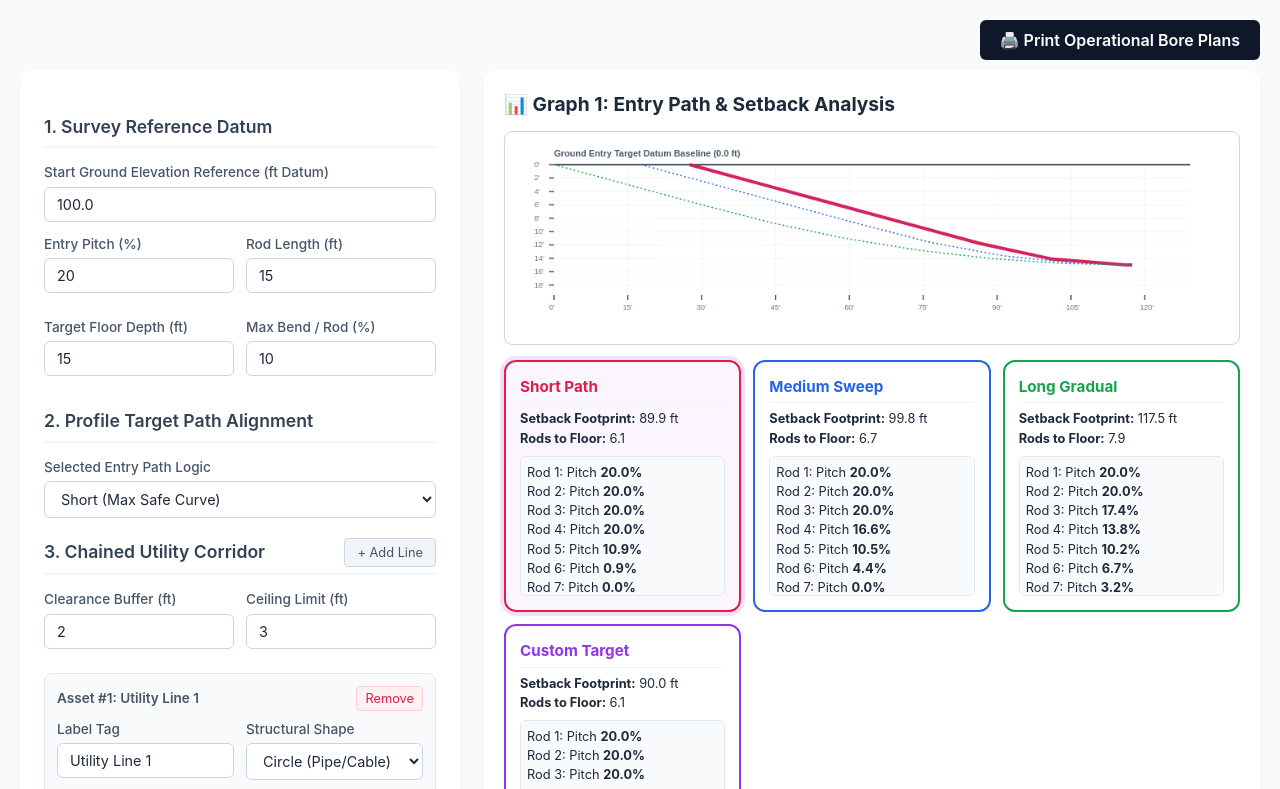
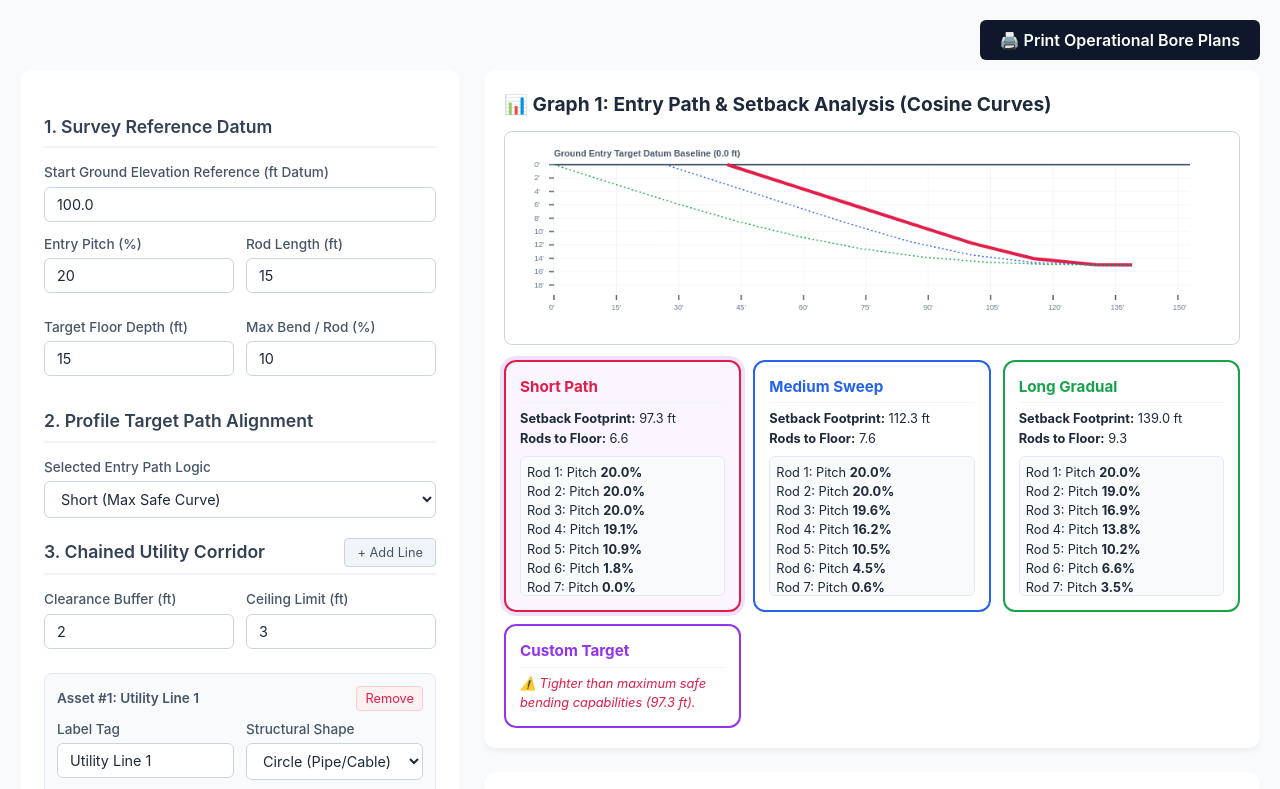
Before and after one commit to gstockrahm/SetbackCalculator_CustomBorePlanning, a plain HTML site: page index.html in a window 1280 px wide. Shown: the part 83-872 px from the top of the page. Drawn offline with Linux system fonts and the light colour scheme.

Commit message:
AttemptedFix

```diff
--- a/index.html
+++ b/index.html
@@ -114,7 +114,7 @@
 <body>
 
 <header>
-    <h1>HDD Dynamic Plan & Profile Designer</h1>
+    <h1>HDD Professional Alignment Plan & Profile Designer</h1>
 </header>
 
 <div class="print-btn-container">
@@ -187,7 +187,7 @@
         <div class="form-row">
             <div class="form-group">
                 <label>Distance to Finish (ft)</label>
-                <input type="number" id="distanceToFinish" value="65" step="1">
+                <input type="number" id="distanceToFinish" value="85" step="1">
             </div>
             <div class="form-group">
                 <label>Ground El. at Finish (ft)</label>
@@ -204,7 +204,7 @@
 
     <div class="main-panel">
         <div class="visualizer-container">
-            <h2>📊 Graph 1: Entry Path & Setback Analysis</h2>
+            <h2>📊 Graph 1: Entry Path & Setback Analysis (Cosine Curves)</h2>
             <canvas id="entryCanvas" width="900" height="260"></canvas>
             <div class="cards-grid" style="margin-top: 15px;">
                 <div class="card" id="shortCard"><h3>Short Path</h3><div id="shortOut"></div></div>
@@ -215,7 +215,7 @@
         </div>
 
         <div class="visualizer-container">
-            <h2>🚧 Graph 2: Continuous Alignment Profile (Entry Stake to Exit Finish)</h2>
+            <h2>🚧 Graph 2: Continuous Alignment Profile (Dynamic Obstacle Avoidance Routing)</h2>
             <canvas id="borePlanCanvas" width="900" height="380"></canvas>
         </div>
 
@@ -252,7 +252,7 @@ function addUtilityRow() {
         name: "Utility Line " + (utilitiesList.length + 1),
         type: "circle",
         size: 12,
-        distanceFromPrev: isFirst ? 35 : 25,
+        distanceFromPrev: isFirst ? 75 : 45,
         groundElevation: 100.0,
         topElevation: 91.0,
         bottomElevation: 89.5,
@@ -305,7 +305,7 @@ function renderUtilityRows() {
     utilitiesList.forEach((u, idx) => {
         const div = document.createElement('div');
         div.className = 'utility-card';
-        const distanceLabel = idx === 0 ? "Distance from Entry Setback (ft)" : "Distance from Prev Utility (ft)";
+        const distanceLabel = idx === 0 ? "Distance from Entry Point X=0 (ft)" : "Distance from Prev Utility (ft)";
         const isStorm = u.type === 'storm_drain';
 
         div.innerHTML = `
@@ -389,12 +389,12 @@ function calculateBore() {
         return;
     }
 
-    const shortPlan = generateMinimumCurvatureProfile(P0, targetDepth, rodL, maxBend);
-    const medPlan = generateMinimumCurvatureProfile(P0, targetDepth, rodL, maxBend * 0.6);
-    const longPlan = generateMinimumCurvatureProfile(P0, targetDepth, rodL, maxBend * 0.35);
+    const shortPlan = generateCosineSmoothProfile(P0, targetDepth, rodL, maxBend);
+    const medPlan = generateCosineSmoothProfile(P0, targetDepth, rodL, maxBend * 0.6);
+    const longPlan = generateCosineSmoothProfile(P0, targetDepth, rodL, maxBend * 0.35);
 
     if (!shortPlan.possible) {
-        showError(`Bend constraints (${maxBend}%) are geometrically incapable of converting to horizontal at this depth layout.`);
+        showError(`Bend constraints (${maxBend}%) are geometrically incapable of converting horizontally within this layout configuration.`);
         return;
     }
 
@@ -403,7 +403,7 @@ function calculateBore() {
         if (desiredSetback < shortPlan.naturalSetback) {
             customPlan.errorMsg = `Tighter than maximum safe bending capabilities (${shortPlan.naturalSetback.toFixed(1)} ft).`;
         } else {
-            customPlan = generateMinimumCurvatureProfile(P0, targetDepth, rodL, maxBend, desiredSetback);
+            customPlan = generateCosineSmoothProfile(P0, targetDepth, rodL, maxBend, desiredSetback);
             customPlan.isCustom = true;
         }
     }
@@ -434,24 +434,36 @@ function calculateBore() {
     buildAndDrawContinuousPlan(activePlanData, startElev, targetDepth, rodL, maxBend, exitDepth, safetyBuffer, minSurfaceDepth, distanceToFinish, finishElev);
 }
 
-function generateMinimumCurvatureProfile(entryPitch, targetDepth, rodL, bendPerRod, targetSetback) {
+function generateCosineSmoothProfile(entryPitch, targetDepth, rodL, bendPerRod, targetSetback) {
     let profile = { possible: true, rods: [], setback: 0, totalRods: 0, naturalSetback: 0 };
+    if (bendPerRod <= 0) return { possible: false };
 
-    let theta0 = Math.atan(entryPitch / 100);
-    let thetaChangePerRod = Math.atan(bendPerRod / 100);
-    let k = thetaChangePerRod / rodL;
+    let approxRodsNeeded = (entryPitch / bendPerRod) * 1.5;
+    let curveLength = Math.max(rodL * 2, approxRodsNeeded * rodL);
 
-    let curveDepth = (1 - Math.cos(theta0)) / k;
+    let curveDepth = 0;
+    let curveSetback = 0;
+    let step = 0.2;
+
+    for (let s = 0; s < curveLength; s += step) {
+        let progress = s / curveLength;
+        let factor = 0.5 * (1 + Math.cos(progress * Math.PI));
+        let p = entryPitch * factor;
+        let theta = Math.atan(p / 100);
+        curveDepth += step * Math.sin(theta);
+        curveSetback += step * Math.cos(theta);
+    }
+
     if (curveDepth > targetDepth) {
         profile.possible = false;
         return profile;
     }
 
     let straightDepth = targetDepth - curveDepth;
+    let theta0 = Math.atan(entryPitch / 100);
     let straightLength = straightDepth / Math.sin(theta0);
-    let curveLength = theta0 / k;
+    let naturalX = (straightLength * Math.cos(theta0)) + curveSetback;
 
-    let naturalX = (straightLength * Math.cos(theta0)) + (Math.sin(theta0) / k);
     profile.naturalSetback = naturalX;
 
     let flatLengthNeeded = 0;
@@ -462,42 +474,60 @@ function generateMinimumCurvatureProfile(entryPitch, targetDepth, rodL, bendPerR
     let totalPathLength = straightLength + curveLength + flatLengthNeeded;
     let totalRodsCount = Math.ceil(totalPathLength / rodL);
 
+    let currentX = 0;
+    let currentY = 0;
+    let currentS = 0;
+
     for (let i = 1; i <= totalRodsCount; i++) {
-        let s = Math.min(i * rodL, totalPathLength);
-        let x = 0, y = 0, theta = 0;
+        let targetS = i * rodL;
+        if (targetS > totalPathLength) targetS = totalPathLength;
 
-        if (s <= straightLength) {
-            x = s * Math.cos(theta0);
-            y = s * Math.sin(theta0);
-            theta = theta0;
-        } else if (s <= straightLength + curveLength) {
-            let s_curve = s - straightLength;
-            theta = theta0 - (k * s_curve);
-            x = (straightLength * Math.cos(theta0)) + ((Math.sin(theta0) - Math.sin(theta)) / k);
-            y = (straightLength * Math.sin(theta0)) + ((Math.cos(theta) - Math.cos(theta0)) / k);
+        for(let dist = currentS; dist < targetS; dist += step) {
+            let d = Math.min(step, targetS - dist);
+            let p = entryPitch;
+
+            if (dist > straightLength) {
+                if (dist > straightLength + curveLength) {
+                    p = 0;
+                } else {
+                    let progress = (dist - straightLength) / curveLength;
+                    p = entryPitch * (0.5 * (1 + Math.cos(progress * Math.PI)));
+                }
+            }
+            let th = Math.atan(p / 100);
+            currentX += d * Math.cos(th);
+            currentY += d * Math.sin(th);
+        }
+        currentS = targetS;
+
+        let pitchToReport = 0;
+        if (currentS <= straightLength) {
+            pitchToReport = entryPitch;
+        } else if (currentS <= straightLength + curveLength) {
+            let progress = (currentS - straightLength) / curveLength;
+            pitchToReport = entryPitch * (0.5 * (1 + Math.cos(progress * Math.PI)));
         } else {
-            let s_flat = s - (straightLength + curveLength);
-            x = naturalX + s_flat;
-            y = targetDepth;
-            theta = 0;
+            pitchToReport = 0;
+            currentY = targetDepth;
         }
 
         profile.rods.push({
             rodNum: i,
-            pitch: Math.max(0, Math.tan(theta) * 100),
-            x: x,
-            y: y
+            pitch: Math.max(0, pitchToReport),
+            x: currentX,
+            y: currentY
         });
     }
 
-    profile.setback = Math.max(...profile.rods.map(r => r.x));
+    profile.setback = currentX;
     profile.totalRods = totalPathLength / rodL;
     return profile;
 }
 
 function buildAndDrawContinuousPlan(entryPlan, startElev, targetDepth, rodL, maxBend, exitDepth, safetyBuffer, minSurfaceDepth, distanceToFinish, finishElev) {
     let continuousRods = [];
-    let groundPoints = [{x: 0, el: startElev}, {x: entryPlan.setback, el: startElev}];
+    // FIX 1: Map visual tracking directly starting from Absolute Stationing X=0
+    let groundPoints = [{x: 0, el: startElev}];
     let rodCounter = 0;
 
     entryPlan.rods.forEach(r => {
@@ -515,7 +545,8 @@ function buildAndDrawContinuousPlan(entryPlan, startElev, targetDepth, rodL, max
     });
 
     let mappedUtilities = [];
-    let currentUtilX = entryPlan.setback;
+    // FIX 2: Utility positions calculate horizontally from X=0 instead of stacking past entryPlan bounds
+    let currentUtilX = 0;
 
     utilitiesList.forEach((u, idx) => {
         currentUtilX += u.distanceFromPrev;
@@ -524,7 +555,8 @@ function buildAndDrawContinuousPlan(entryPlan, startElev, targetDepth, rodL, max
     });
 
     let lastAssetX = mappedUtilities.length > 0 ? mappedUtilities[mappedUtilities.length - 1].absoluteX : entryPlan.setback;
-    let finishX = lastAssetX + distanceToFinish;
+    let baselineEndX = Math.max(lastAssetX, entryPlan.setback);
+    let finishX = baselineEndX + distanceToFinish;
     groundPoints.push({ x: finishX, el: finishElev });
 
     let exitRodsCount = 0;
@@ -580,22 +612,20 @@ function buildAndDrawContinuousPlan(entryPlan, startElev, targetDepth, rodL, max
         finishX = flatSectionEndX + exitCurveWidthX;
     }
 
-    // ACTIVE REACTIONARY STEERING CALCULATION LOOP
     let runningX = flatSectionStartX;
     let currentBoreEl = startElev - targetDepth;
     let currentPitch = 0;
 
+    // FIX 3: Calculation loop looks ahead further (65 feet) to react and dive down smoothly before reaching the zone
     while (runningX < flatSectionEndX) {
         rodCounter++;
         let nextX = Math.min(runningX + rodL, flatSectionEndX);
         let actualStepL = nextX - runningX;
 
-        // Default layout baseline reference
         let targetBoreEl = startElev - targetDepth;
 
-        // Scan ahead dynamically for upcoming crossing conduits
         mappedUtilities.forEach(u => {
-            if (u.absoluteX >= runningX && u.absoluteX <= runningX + 45) {
+            if (u.absoluteX >= runningX && u.absoluteX <= runningX + 65) {
                 if (u.clearance === 'under') {
                     let clearanceCeiling = u.bottomElevation - safetyBuffer;
                     if (targetBoreEl > clearanceCeiling) {
@@ -610,14 +640,12 @@ function buildAndDrawContinuousPlan(entryPlan, startElev, targetDepth, rodL, max
             }
         });
 
-        // Maintain ceiling boundaries against shallow limits
         let currentGroundHeight = getInterpolatedGround(nextX, groundPoints);
         let absoluteCeilingLimit = currentGroundHeight - minSurfaceDepth;
         if (targetBoreEl > absoluteCeilingLimit) {
             targetBoreEl = absoluteCeilingLimit;
         }
 
-        // Steer vector matching limits to maximum structural pitch bend limits
         let heightDelta = targetBoreEl - currentBoreEl;
         let maxVerticalChange = (maxBend / 100) * actualStepL;
 
@@ -799,19 +827,18 @@ function drawBorePlanGraph(masterRods, utilities, groundPoints, buffer, ceiling,
     let minX = 0;
     let maxX = Math.max(...masterRods.map(p => p.x), 150);
 
-    // Expand upper graph limits safely so surface-level features like Storm Drains don't clip coordinates out of bounds
-    let rawMinEl = Math.min(...masterRods.map(p => p.el), startElev - targetDepth * 1.6);
-    let rawMaxEl = Math.max(...groundPoints.map(g => g.el), ...utilities.map(u => u.topElevation), startElev + 10);
+    let rawMinEl = Math.min(...masterRods.map(p => p.el), startElev - targetDepth * 1.8);
+    let rawMaxEl = Math.max(...groundPoints.map(g => g.el), ...utilities.map(u => u.topElevation), startElev + 15);
     let elDifference = rawMaxEl - rawMinEl;
 
     let minEl, maxEl;
     if (elDifference < 30) {
         let centerEl = (rawMinEl + rawMaxEl) / 2;
-        minEl = centerEl - 20;
-        maxEl = centerEl + 20;
+        minEl = centerEl - 25;
+        maxEl = centerEl + 25;
     } else {
         minEl = rawMinEl - (elDifference * 0.15);
-        maxEl = rawMaxEl + (elDifference * 0.20); // Elevated padding overhead
+        maxEl = rawMaxEl + (elDifference * 0.25);
     }
 
     let marginX = 60, marginY = 40;
@@ -825,7 +852,7 @@ function drawBorePlanGraph(masterRods, utilities, groundPoints, buffer, ceiling,
     drawAxisTicks(ctx, minX, maxX, minEl, maxEl, getWX, getWY, canvas.height, rodL);
 
     ctx.beginPath();
-    ctx.fillStyle = 'rgba(120, 53, 15, 0.06)';
+    ctx.fillStyle = 'rgba(120, 53, 15, 0.05)';
     let sortedGround = [...groundPoints].sort((a,b) => a.x - b.x);
     ctx.moveTo(getWX(sortedGround[0].x), getWY(minEl));
     sortedGround.forEach(pt => ctx.lineTo(getWX(pt.x), getWY(pt.el)));
@@ -839,7 +866,7 @@ function drawBorePlanGraph(masterRods, utilities, groundPoints, buffer, ceiling,
     });
     ctx.stroke();
 
-    ctx.beginPath(); ctx.strokeStyle = 'rgba(239, 68, 68, 0.4)'; ctx.lineWidth = 1.5; ctx.setLineDash([4, 4]);
+    ctx.beginPath(); ctx.strokeStyle = 'rgba(239, 68, 68, 0.35)'; ctx.lineWidth = 1.2; ctx.setLineDash([4, 4]);
     sortedGround.forEach((pt, i) => {
         if(i === 0) ctx.moveTo(getWX(pt.x), getWY(pt.el - ceiling));
         else ctx.lineTo(getWX(pt.x), getWY(pt.el - ceiling));
@@ -860,8 +887,8 @@ function drawBorePlanGraph(masterRods, utilities, groundPoints, buffer, ceiling,
         if (u.clearance === 'under' && closestRod.el > (u.bottomElevation - buffer)) isBreached = true;
         if (u.clearance === 'over' && closestRod.el < (u.topElevation + buffer)) isBreached = true;
 
-        ctx.fillStyle = isBreached ? 'rgba(239, 68, 68, 0.15)' : 'rgba(22, 163, 74, 0.08)';
-        ctx.strokeStyle = isBreached ? 'rgba(239, 68, 68, 0.5)' : 'rgba(22, 163, 74, 0.3)';
+        ctx.fillStyle = isBreached ? 'rgba(239, 68, 68, 0.18)' : 'rgba(22, 163, 74, 0.08)';
+        ctx.strokeStyle = isBreached ? 'rgba(239, 68, 68, 0.6)' : 'rgba(22, 163, 74, 0.35)';
         ctx.lineWidth = 1.5; ctx.setLineDash([3, 2]);
 
         if (u.type === 'circle') {
@@ -872,7 +899,6 @@ function drawBorePlanGraph(masterRods, utilities, groundPoints, buffer, ceiling,
             ctx.fillStyle = isBreached ? '#e11d48' : '#475569';
             ctx.beginPath(); ctx.arc(cx, centerCY, rad, 0, 2*Math.PI); ctx.fill();
         } else {
-            // Calculated dynamic ceiling bounding limits safely so buffers do not cross chart frame ceilings
             let rectTopY = (u.type === 'storm_drain') ? cyTop : cyTop - bufferPixels;
             let rectHeight = (u.type === 'storm_drain') ? hPixels + bufferPixels : hPixels + (bufferPixels * 2);
 
@@ -884,7 +910,7 @@ function drawBorePlanGraph(masterRods, utilities, groundPoints, buffer, ceiling,
         }
 
         ctx.fillStyle = isBreached ? '#e11d48' : '#0f172a'; ctx.font = "bold 10px sans-serif";
-        ctx.fillText(`${u.name}`, cx - 25, cyTop - 8);
+        ctx.fillText(`${u.name}`, cx - 25, cyTop - 10);
     });
 
     ctx.beginPath(); ctx.strokeStyle = '#a855f7'; ctx.lineWidth = 4;
```
